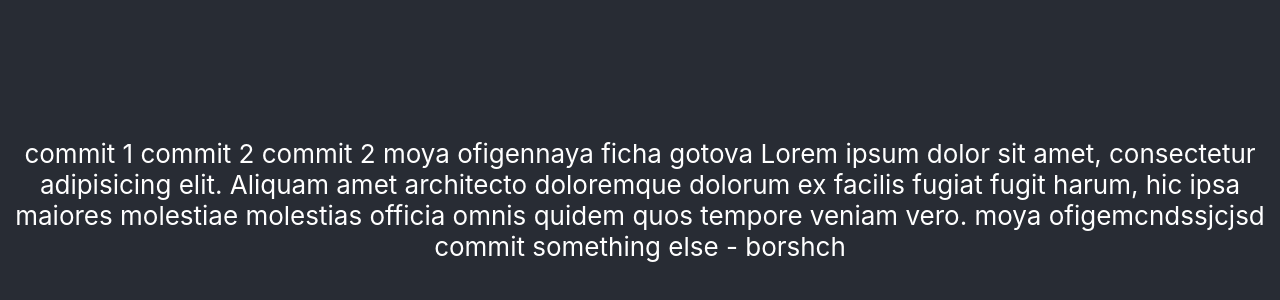
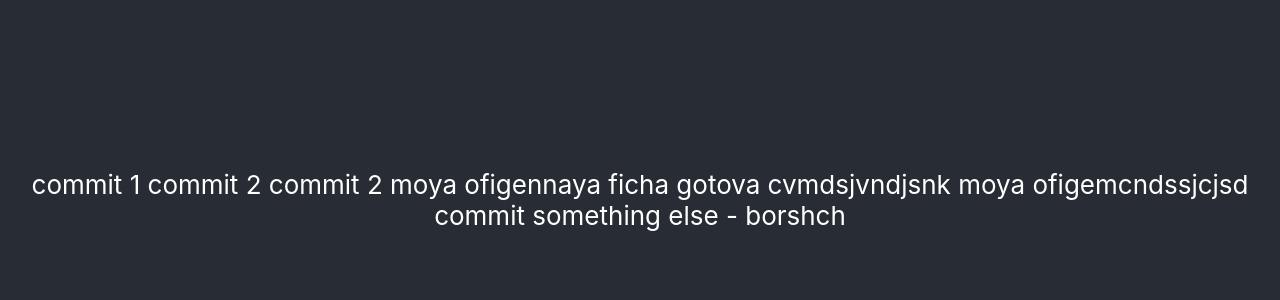
Before and after one commit to lenkaborshch/test, a React (Create React App) app: page / in a window 1280 px wide. Shown: the part 200-500 px from the top of the page. Built offline with nearby package versions, Linux system fonts and the light colour scheme.

Commit message:
new comm

```diff
--- a/src/App.tsx
+++ b/src/App.tsx
@@ -1,5 +1,5 @@
-import React from 'react';
-import './App.css';
+import React from 'react'
+import './App.css'
 
 export const App = () => {
     return (
@@ -10,11 +10,10 @@ export const App = () => {
                 commit 2
 
                 moya ofigennaya ficha gotova
-        Lorem ipsum dolor sit amet, consectetur adipisicing elit. Aliquam amet architecto doloremque dolorum ex facilis fugiat fugit harum, hic ipsa maiores molestiae molestias officia omnis quidem quos tempore veniam vero.
-        moya ofigemcndssjcjsd
+                cvmdsjvndjsnk moya ofigemcndssjcjsd
 
                 commit something else - borshch
             </header>
         </div>
-  );
+    )
 }
```
Lines whose indentation alone changed are shown as unchanged.
